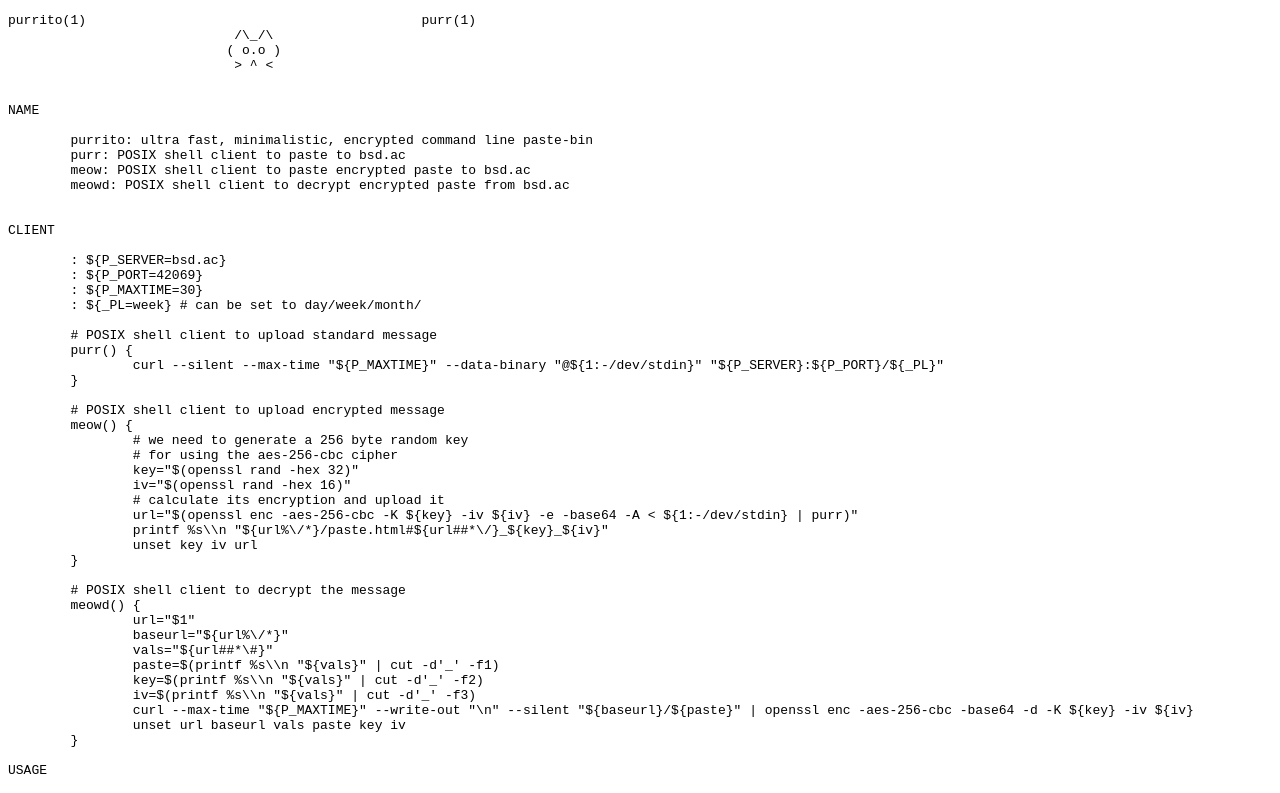
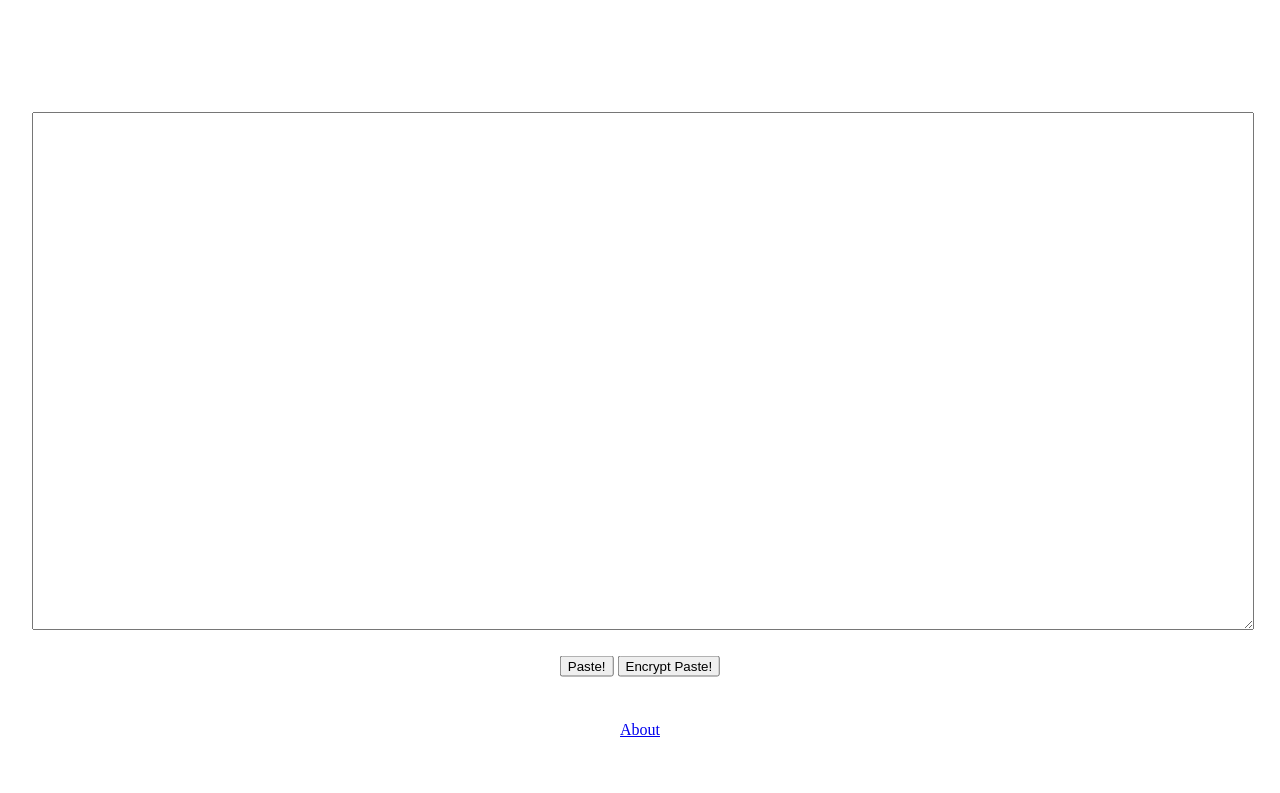
Before and after one commit to PurritoBin/PurritoBin, a plain HTML site: page frontend/index.html in a window 1280 px wide. Shown: the top 793 px of the page. Drawn offline with nearby package versions, Linux system fonts and the light colour scheme.

Commit message:
add web form for submission
Signed-off-by: Aisha Tammy <floss@bsd.ac>

```diff
--- a/frontend/index.html
+++ b/frontend/index.html
@@ -14,92 +14,147 @@
     OR IN CONNECTION WITH THE USE OR PERFORMANCE OF THIS SOFTWARE. -->
 <!DOCTYPE html>
 <html>
+<meta charset="utf-8" />
+<title>Purrito Bin</title>
+
 <head>
-		<meta charset="utf-8">
-		<meta name="viewport" content="width=device-width">
-		<title>Purrito Bin</title>
-	</head>
-	<body>
-		<pre>
-purrito(1)                                           purr(1)
-                             /\_/\
-                            ( o.o )
-                             > ^ <
+    <script type="text/javascript" src="https://cdnjs.cloudflare.com/ajax/libs/crypto-js/4.0.0/crypto-js.min.js"></script>
+    <script type="text/javascript">
+        /*************** CONFIGURATION ***************/
+        /*
+           CORS attributes on the pastebin need to allow
+           the pasting website in its HTTP headers.
+           Look at the man page for an example.
+        */
+        var PURRITOBIN_URL = "https://bsd.ac:42069";
 
-
-NAME
-
-	purrito: ultra fast, minimalistic, encrypted command line paste-bin
-	purr: POSIX shell client to paste to bsd.ac
-	meow: POSIX shell client to paste encrypted paste to bsd.ac
-	meowd: POSIX shell client to decrypt encrypted paste from bsd.ac
-
-
-CLIENT
-
-	: ${P_SERVER=bsd.ac}
-	: ${P_PORT=42069}
-	: ${P_MAXTIME=30}
-	: ${_PL=week} # can be set to day/week/month/<lifetime-in-minutes>
-
-	# POSIX shell client to upload standard message
-	purr() {
-		curl --silent --max-time "${P_MAXTIME}" --data-binary "@${1:-/dev/stdin}" "${P_SERVER}:${P_PORT}/${_PL}"
+        /********************************************/
+        function makeHttpObject() {
+            try {
+                return new XMLHttpRequest();
+            } catch (error) {}
+            try {
+                return new ActiveXObject("Msxml2.XMLHTTP");
+            } catch (error) {}
+            try {
+                return new ActiveXObject("Microsoft.XMLHTTP");
+            } catch (error) {}
+            throw new Error("Could not create HTTP request object.");
         }
 
-	# POSIX shell client to upload encrypted message
-	meow() {
-		# we need to generate a 256 byte random key
-		# for using the aes-256-cbc cipher
-		key="$(openssl rand -hex 32)"
-		iv="$(openssl rand -hex 16)"
-		# calculate its encryption and upload it
-		url="$(openssl enc -aes-256-cbc -K ${key} -iv ${iv} -e -base64 -A < ${1:-/dev/stdin} | purr)"
-		printf %s\\n "${url%\/*}/paste.html#${url##*\/}_${key}_${iv}"
-		unset key iv url
+        function submitPaste() {
+            var request = makeHttpObject();
+            request.open("POST", PURRITOBIN_URL, true);
+            request.setRequestHeader("Content-Type", "text/plain; charset=UTF-8");
+            request.send(document.getElementById("paste").value);
+            request.onreadystatechange = function() {
+                var decoded = request.responseText.trim();
+                var data_div = document.getElementById("url");
+                data_div.innerHTML = `<a href='${decoded}'>${decoded}</a>`;
+                return;
+            };
         }
 
-	# POSIX shell client to decrypt the message
-	meowd() {
-		url="$1"
-		baseurl="${url%\/*}"
-		vals="${url##*\#}"
-		paste=$(printf %s\\n "${vals}" | cut -d'_' -f1)
-		key=$(printf %s\\n "${vals}" | cut -d'_' -f2)
-		iv=$(printf %s\\n "${vals}" | cut -d'_' -f3)
-		curl --max-time "${P_MAXTIME}" --write-out "\n" --silent "${baseurl}/${paste}" | openssl enc -aes-256-cbc -base64 -d -K ${key} -iv ${iv}
-		unset url baseurl vals paste key iv
+        function submitEncrypted() {
+            var request = makeHttpObject();
+            request.open("POST", PURRITOBIN_URL, true);
+            request.setRequestHeader("Content-Type", "text/plain; charset=UTF-8");
+            var data = document.getElementById("paste").value;
+            var random_key = CryptoJS.lib.WordArray.random(32).toString();
+            var random_iv = CryptoJS.lib.WordArray.random(16).toString();
+            var random_key__ = CryptoJS.enc.Hex.parse(random_key);
+            var random_iv__ = CryptoJS.enc.Hex.parse(random_iv);
+            var cipher = CryptoJS.AES.encrypt(data, random_key__, {
+                iv: random_iv__,
+                mode: CryptoJS.mode.CBC
+            });
+            request.send(cipher);
+            request.onreadystatechange = function() {
+                var url_ = request.responseText.trim();
+                var slug = url_.substring(url_.lastIndexOf("/") + 1, url.length);
+                var base_url = url_.substring(0, url_.lastIndexOf("/") + 1);
+                var decoded = base_url + "paste.html#" + slug + "_" + random_key + "_" + random_iv;
+                var data_div = document.getElementById("url");
+                data_div.innerHTML = `<a href='${decoded}'>${decoded}</a>`;
+                return;
+            };
+        }
+    </script>
+    <style>
+        html,
+        body {
+            height: 80%;
         }
 
-USAGE
+        .submission {
+            margin: 0px;
+            position: absolute;
+            width: 95%;
+            height: 80%;
+            top: 50%;
+            left: 50%;
+            -ms-transform: translate(-50%, -50%);
+            transform: translate(-50%, -50%);
+        }
 
-	~$ purr c00lfile.txt
-	https://bsd.ac/purrit0
+        .pasteURL {
+            width: 100%;
+            height: 5%;
+            margin: auto;
+            text-align: center;
+            -ms-transform: translateY(-5%);
+            transform: translateY(-5%);
+            font-size: x-large;
+            font-weight: bold;
+        }
 
-	~$ purr &lt; h0tfile.txt
-	https://bsd.ac/purri1o
+        .paste {
+            width: 100%;
+            height: 80%;
+            margin: auto;
+        }
 
-	~$ echo Hello world. | purr
-	https://bsd.ac/d4nklit
+        .submitWrapper,
+        .aboutWrapper {
+            width: 100%;
+            height: 10%;
+            margin: auto;
+            position: relative;
+        }
 
-	~$ purr
-	This is my input
-	it can span multiple lines
-	&lt;Ctrl-d to exit&gt;
-	https://bsd.ac/curlpr0
+        .submit,
+        .about {
+            margin: auto;
+            position: absolute;
+            top: 50%;
+            left: 50%;
+            -ms-transform: translate(-50%, -50%);
+            transform: translate(-50%, -50%);
+        }
 
+        #button1,
+        #button2 {
+            display: inline-block;
+        }
+    </style>
+</head>
 
-LIMITS
+<body>
+    <div class="submission">
+        <div class="pasteURL" id="url"></div>
+        <textarea class="paste" id="paste"></textarea>
+        <div class="submitWrapper">
+            <div class="submit">
+                <button type="button" id="button1" onclick="submitPaste()">Paste!</button>
+                <button type="button" id="button2" onclick="submitEncrypted()">Encrypt Paste!</button>
+            </div>
+        </div>
+        <div class="aboutWrapper">
+            <div class="about">
+                <a href="about.html">About</a>
+            </div>
+        </div>
+    </div>
+</body>
 
-	max paste size: 64KB
-
-	limit of one paste every 3 seconds, abusing ip is
-	banned for 10 minutes
-
-
-SOURCE
-
-	https://github.com/PurritoBin/PurritoBin
-		</pre>
-	</body>
 </html>
```
Also changed, not shown: frontend/about.html (added, +105 -0 lines), 2 other files. Lines whose indentation alone changed are shown as unchanged.
